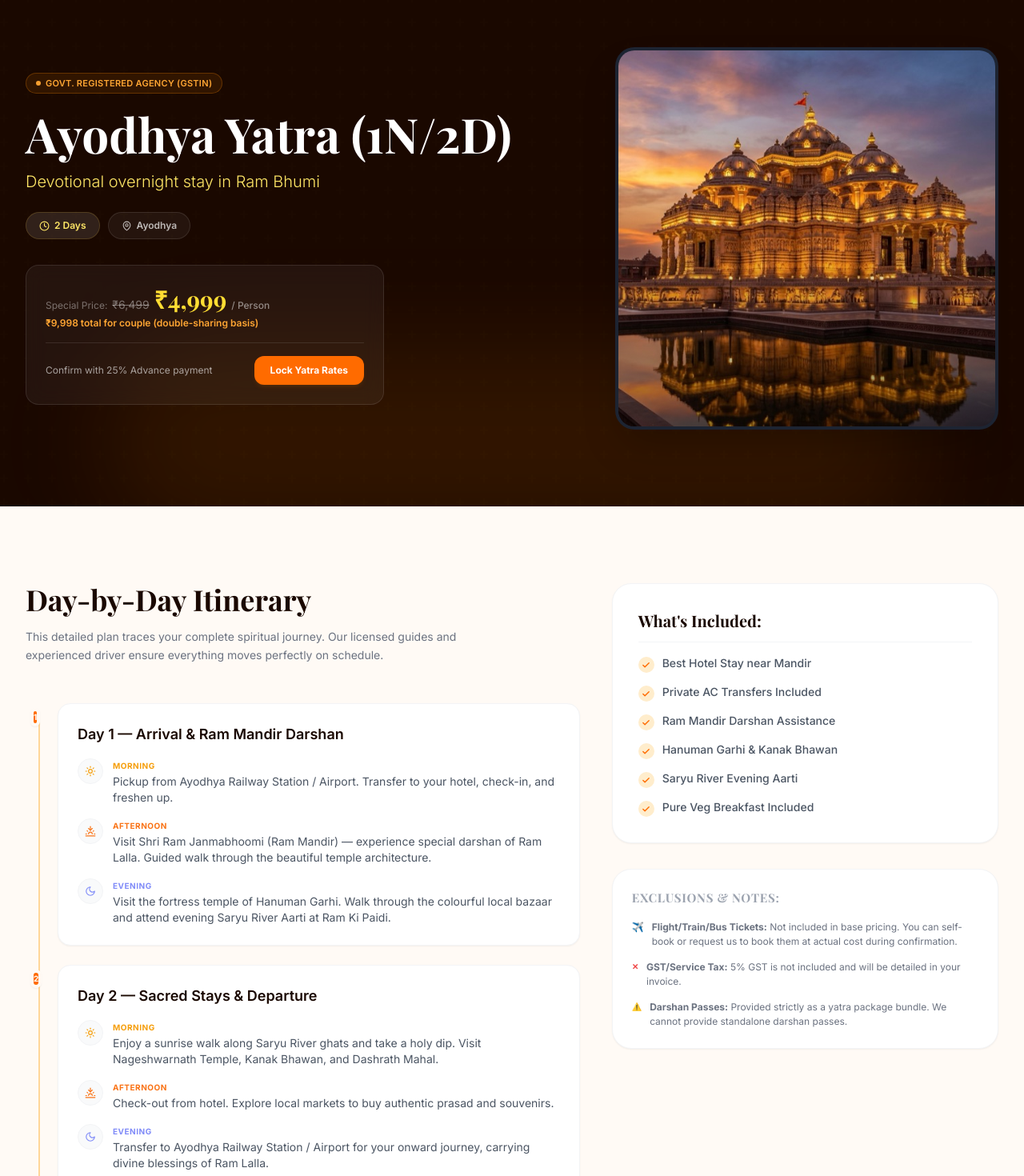
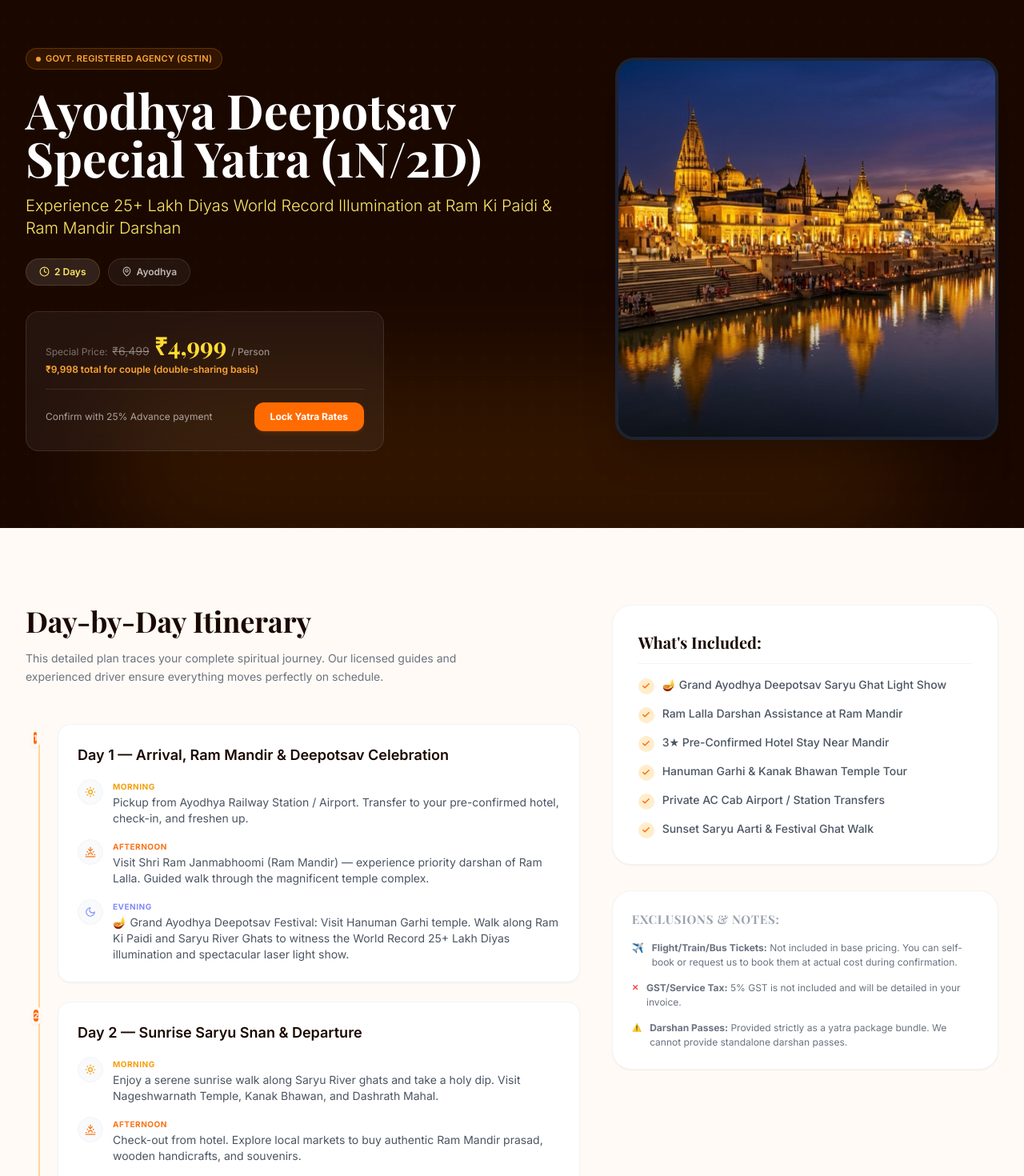
Before and after one commit to digitacurve/ayodhya-landing, a Next.js app: page /packages/ayodhya-1n2d in a window 1280 px wide. Shown: the part 140-1610 px from the top of the page at 80% size. Built offline with nearby package versions, Linux system fonts and the light colour scheme.

Commit message:
Update Ayodhya Yatra (1N/2D) package to Ayodhya Deepotsav Special Yatra with 25+ Lakh Diyas illumination keywords and festival itinerary

```diff
--- a/app/packages/[id]/page.tsx
+++ b/app/packages/[id]/page.tsx
@@ -131,36 +131,36 @@ const customItineraries: Record<
   "ayodhya-1n2d": {
     days: [
       {
-        title: "Day 1 — Arrival & Ram Mandir Darshan",
+        title: "Day 1 — Arrival, Ram Mandir & Deepotsav Celebration",
         activities: [
           {
             time: "Morning",
-            activity: "Pickup from Ayodhya Railway Station / Airport. Transfer to your hotel, check-in, and freshen up.",
+            activity: "Pickup from Ayodhya Railway Station / Airport. Transfer to your pre-confirmed hotel, check-in, and freshen up.",
           },
           {
             time: "Afternoon",
-            activity: "Visit Shri Ram Janmabhoomi (Ram Mandir) — experience special darshan of Ram Lalla. Guided walk through the beautiful temple architecture.",
+            activity: "Visit Shri Ram Janmabhoomi (Ram Mandir) — experience priority darshan of Ram Lalla. Guided walk through the magnificent temple complex.",
           },
           {
             time: "Evening",
-            activity: "Visit the fortress temple of Hanuman Garhi. Walk through the colourful local bazaar and attend evening Saryu River Aarti at Ram Ki Paidi.",
+            activity: "🪔 Grand Ayodhya Deepotsav Festival: Visit Hanuman Garhi temple. Walk along Ram Ki Paidi and Saryu River Ghats to witness the World Record 25+ Lakh Diyas illumination and spectacular laser light show.",
           },
         ],
       },
       {
-        title: "Day 2 — Sacred Stays & Departure",
+        title: "Day 2 — Sunrise Saryu Snan & Departure",
         activities: [
           {
             time: "Morning",
-            activity: "Enjoy a sunrise walk along Saryu River ghats and take a holy dip. Visit Nageshwarnath Temple, Kanak Bhawan, and Dashrath Mahal.",
+            activity: "Enjoy a serene sunrise walk along Saryu River ghats and take a holy dip. Visit Nageshwarnath Temple, Kanak Bhawan, and Dashrath Mahal.",
           },
           {
             time: "Afternoon",
-            activity: "Check-out from hotel. Explore local markets to buy authentic prasad and souvenirs.",
+            activity: "Check-out from hotel. Explore local markets to buy authentic Ram Mandir prasad, wooden handicrafts, and souvenirs.",
           },
           {
             time: "Evening",
-            activity: "Transfer to Ayodhya Railway Station / Airport for your onward journey, carrying divine blessings of Ram Lalla.",
+            activity: "Transfer to Ayodhya Railway Station / Airport for your onward journey, carrying the radiant blessings of Ayodhya Deepotsav & Ram Lalla.",
           },
         ],
       },
--- a/components/Hero.tsx
+++ b/components/Hero.tsx
@@ -39,13 +39,13 @@ const slides = [
   },
   {
     id: "ayodhya-1n2d",
-    title: "Ayodhya Yatra (1N/2D)",
-    description: "Devotional overnight stay in the sacred land of Ram Mandir, Kanak Bhawan, Hanuman Garhi, and sunset Saryu Aarti.",
+    title: "🪔 Ayodhya Deepotsav Special Yatra (1N/2D)",
+    description: "Witness 25+ Lakh Diyas World Record illumination at Saryu Ghats & Ram Lalla Darshan in Ayodhya.",
     duration: "2 Days",
     price: 9998,
     priceSuffix: " / Person",
-    image: "/places/ram-mandir.jpg",
-    waMsg: "Jai Shri Ram 🙏 I want to book the Ayodhya Yatra 1N/2D package (₹4,999/person). Please share details."
+    image: "/places/ram-ki-paidi.jpg",
+    waMsg: "Jai Shri Ram 🙏 I want to book the Ayodhya Deepotsav Special Yatra (1N/2D). Please share details."
   },
   {
     id: "varanasi-1n2d",
--- a/components/LeadCapture.tsx
+++ b/components/LeadCapture.tsx
@@ -14,6 +14,7 @@ const WEB3FORMS_KEY      = "91c6129d-ac01-41e8-ae6a-3b04e733c34f";
 const REDIRECT    = "/thank-you";
 
 const TOURS = [
+  "Ayodhya Deepotsav Special Yatra (1N/2D)",
   "Dev Diwali Special: Varanasi Ayodhya Yatra (2N/3D)",
   "Ayodhya Same Day Tour",
   "Varanasi Same Day Tour",
@@ -99,7 +100,7 @@ function LeadForm({ tokenAmount, setTokenAmount }: { tokenAmount: number; setTok
       const tourMapping: Record<string, string> = {
         "ayodhya-same-day": "Ayodhya Same Day Tour",
         "varanasi-same-day": "Varanasi Same Day Tour",
-        "ayodhya-1n2d": "Ayodhya Yatra (1N/2D)",
+        "ayodhya-1n2d": "Ayodhya Deepotsav Special Yatra (1N/2D)",
         "varanasi-1n2d": "Varanasi Yatra (1N/2D)",
         "varanasi-ayodhya-2n3d": "Dev Diwali Special: Varanasi Ayodhya Yatra (2N/3D)",
         "prayagraj-same-day": "Prayagraj Same Day Tour",
--- a/data/packagesData.ts
+++ b/data/packagesData.ts
@@ -85,27 +85,27 @@ export const packages: PackageItem[] = [
   },
   {
     id: "ayodhya-1n2d",
-    name: "Ayodhya Yatra (1N/2D)",
-    subtitle: "Devotional overnight stay in Ram Bhumi",
+    name: "Ayodhya Deepotsav Special Yatra (1N/2D)",
+    subtitle: "Experience 25+ Lakh Diyas World Record Illumination at Ram Ki Paidi & Ram Mandir Darshan",
     duration: "2 Days",
     cities: ["Ayodhya"],
     price: 9998,
     originalPrice: 12998,
-    image: "/places/ram-mandir.jpg",
-    popular: false,
-    featured: false,
-    ctaText: "Get Tour Details",
+    image: "/places/ram-ki-paidi.jpg",
+    popular: true,
+    featured: true,
+    ctaText: "Get Deepotsav Details",
     accent: "#FF6B00",
     features: [
-      "Best Hotel Stay near Mandir",
-      "Private AC Transfers Included",
-      "Ram Mandir Darshan Assistance",
-      "Hanuman Garhi & Kanak Bhawan",
-      "Saryu River Evening Aarti",
-      "Pure Veg Breakfast Included",
+      "🪔 Grand Ayodhya Deepotsav Saryu Ghat Light Show",
+      "Ram Lalla Darshan Assistance at Ram Mandir",
+      "3★ Pre-Confirmed Hotel Stay Near Mandir",
+      "Hanuman Garhi & Kanak Bhawan Temple Tour",
+      "Private AC Cab Airport / Station Transfers",
+      "Sunset Saryu Aarti & Festival Ghat Walk",
     ],
     priceSuffix: " / Person",
-    note: "Ideal divine weekend escape",
+    note: "🪔 Ayodhya Deepotsav World Record Edition — Limited Slot Booking",
   },
   {
     id: "varanasi-1n2d",
```
